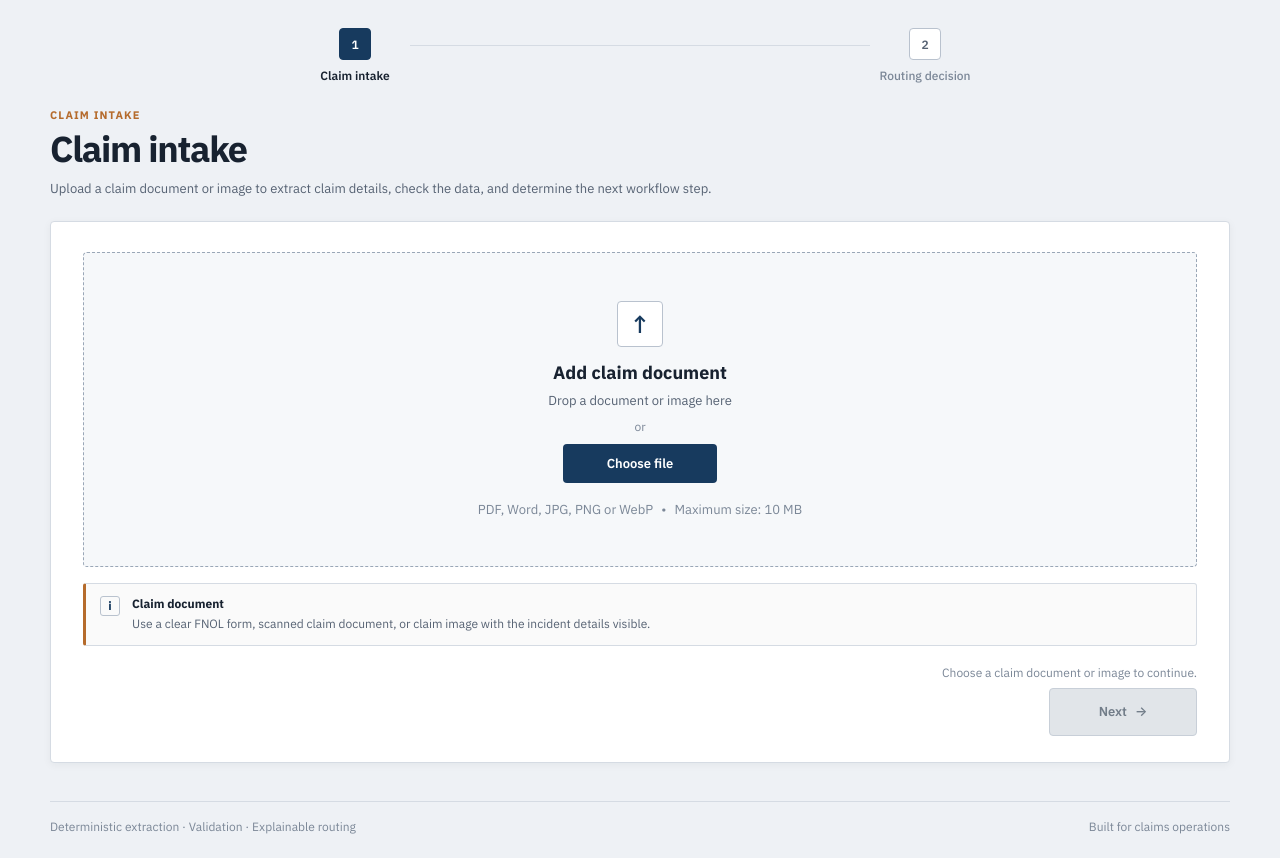
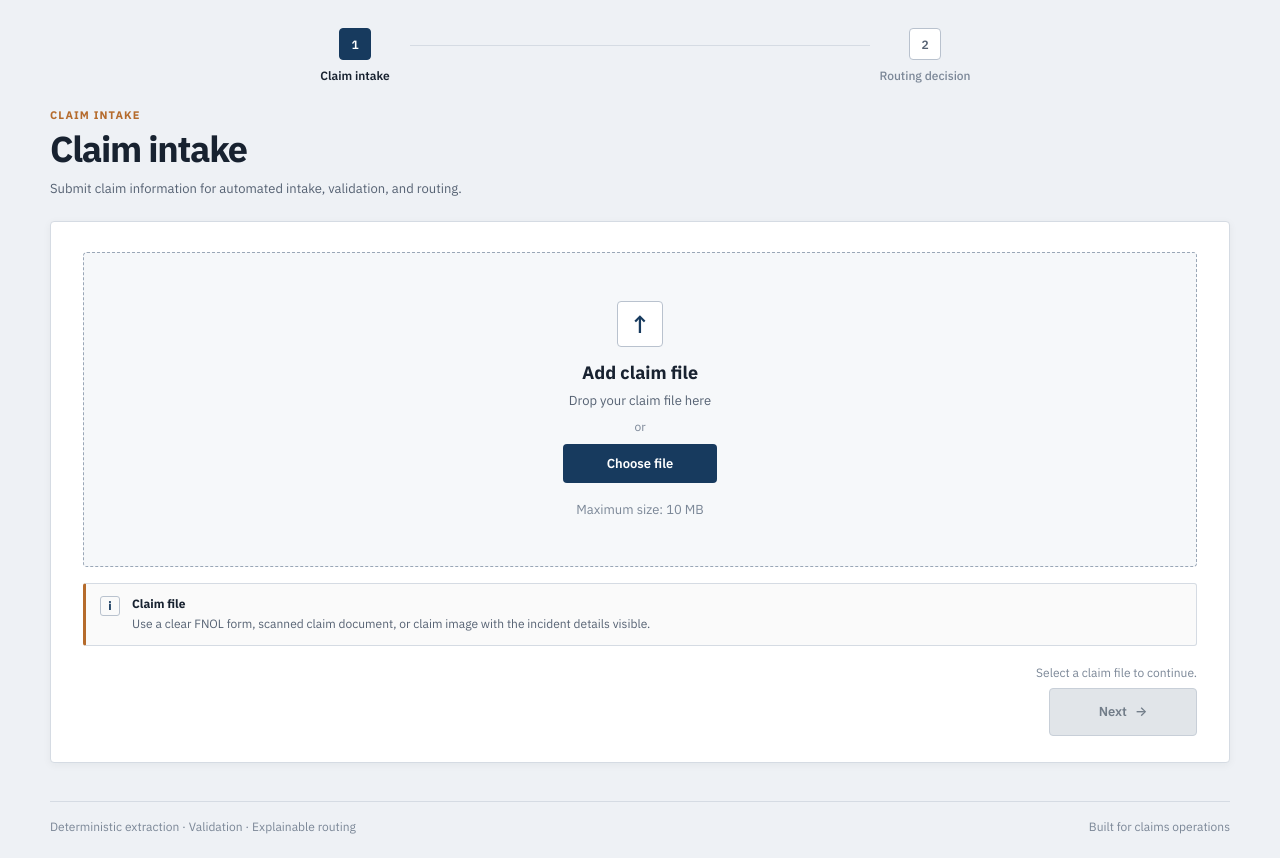
Before and after one commit to santhosh12133/FNOL-Claims-Processing-Agent, a Flask app: page / in a window 1280 px wide. Shown: the part 68-926 px from the top of the page. Run offline with Flask 3, Linux system fonts and the light colour scheme.

Commit message:
Refine claim intake copy for enterprise UI

```diff
--- a/templates/index.html
+++ b/templates/index.html
@@ -8,7 +8,7 @@
   <link rel="preconnect" href="https://fonts.googleapis.com">
   <link rel="preconnect" href="https://fonts.gstatic.com" crossorigin>
   <link href="https://fonts.googleapis.com/css2?family=IBM+Plex+Mono:wght@400;500;600&family=IBM+Plex+Sans:wght@400;500;600;700&display=swap" rel="stylesheet">
-  <link rel="stylesheet" href="{{ url_for('static', filename='style.css', v='10') }}">
+  <link rel="stylesheet" href="{{ url_for('static', filename='style.css', v='11') }}">
 </head>
 <body>
   <header class="topbar">
@@ -23,16 +23,16 @@
       <div class="step active" id="step1"><span class="step-number">1</span><span class="step-label">Claim intake</span></div><div class="step-line" id="stepLine"></div><div class="step" id="step2"><span class="step-number">2</span><span class="step-label">Routing decision</span></div>
     </nav>
     <section id="intakePage" class="page page-intake" aria-labelledby="intakeTitle">
-      <div class="page-header"><div><p class="eyebrow">CLAIM INTAKE</p><h1 id="intakeTitle">Claim intake</h1><p>Upload a claim document or image to extract claim details, check the data, and determine the next workflow step.</p></div></div>
+      <div class="page-header"><div><p class="eyebrow">CLAIM INTAKE</p><h1 id="intakeTitle">Claim intake</h1><p>Submit claim information for automated intake, validation, and routing.</p></div></div>
       <section class="intake-card">
-        <div class="upload-zone" id="uploadZone" tabindex="0" role="button" aria-label="Choose a claim document or image">
-          <div class="upload-icon" aria-hidden="true">↑</div><h2>Add claim document</h2><p>Drop a document or image here</p><span class="or">or</span>
+        <div class="upload-zone" id="uploadZone" tabindex="0" role="button" aria-label="Choose a claim file">
+          <div class="upload-icon" aria-hidden="true">↑</div><h2>Add claim file</h2><p>Drop your claim file here</p><span class="or">or</span>
           <label class="choose-btn">Choose file<input type="file" id="fileInput" accept=".pdf,.docx,.jpg,.jpeg,.png,.webp,application/pdf,application/vnd.openxmlformats-officedocument.wordprocessingml.document,image/jpeg,image/png,image/webp" hidden></label>
-          <p class="supported-types">PDF, Word, JPG, PNG or WebP <span>•</span> Maximum size: 10 MB</p>
+          <p class="supported-types">Maximum size: 10 MB</p>
         </div>
-        <div class="support-note"><div class="note-icon" aria-hidden="true">i</div><div><strong>Claim document</strong><p>Use a clear FNOL form, scanned claim document, or claim image with the incident details visible.</p></div></div>
-        <div id="selectedFile" class="selected-file" hidden><div class="file-icon" aria-hidden="true">DOC</div><div class="file-info"><span>Selected document</span><strong id="selectedFileName"></strong><small id="fileSize"></small></div><button id="removeFileBtn" class="icon-btn" type="button" aria-label="Remove selected document">×</button></div>
-        <div class="intake-footer"><p id="fileHint">Choose a claim document or image to continue.</p><button id="processBtn" class="next-btn" type="button" disabled>Next <span aria-hidden="true">→</span></button></div>
+        <div class="support-note"><div class="note-icon" aria-hidden="true">i</div><div><strong>Claim file</strong><p>Use a clear FNOL form, scanned claim document, or claim image with the incident details visible.</p></div></div>
+        <div id="selectedFile" class="selected-file" hidden><div class="file-icon" aria-hidden="true">FILE</div><div class="file-info"><span>Selected claim file</span><strong id="selectedFileName"></strong><small id="fileSize"></small></div><button id="removeFileBtn" class="icon-btn" type="button" aria-label="Remove selected claim file">×</button></div>
+        <div class="intake-footer"><p id="fileHint">Select a claim file to continue.</p><button id="processBtn" class="next-btn" type="button" disabled>Next <span aria-hidden="true">→</span></button></div>
       </section>
     </section>
     <section id="resultPage" class="page page-result" aria-labelledby="resultTitle" hidden>
@@ -50,6 +50,6 @@
     </section>
   </main>
   <footer class="footer"><span>Deterministic extraction · Validation · Explainable routing</span><span>Built for claims operations</span></footer>
-  <script src="{{ url_for('static', filename='app.js', v='10') }}"></script>
+  <script src="{{ url_for('static', filename='app.js', v='11') }}"></script>
 </body>
 </html>
```
